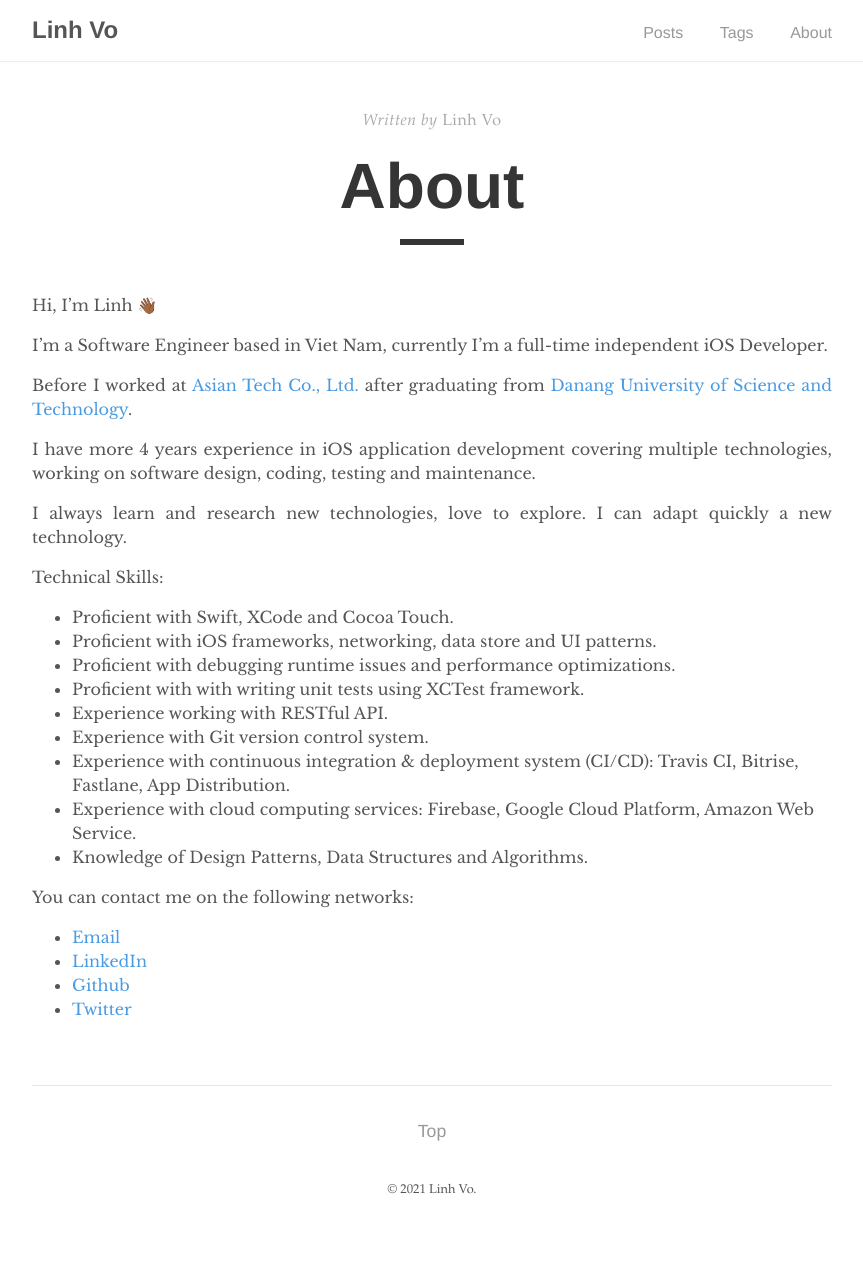
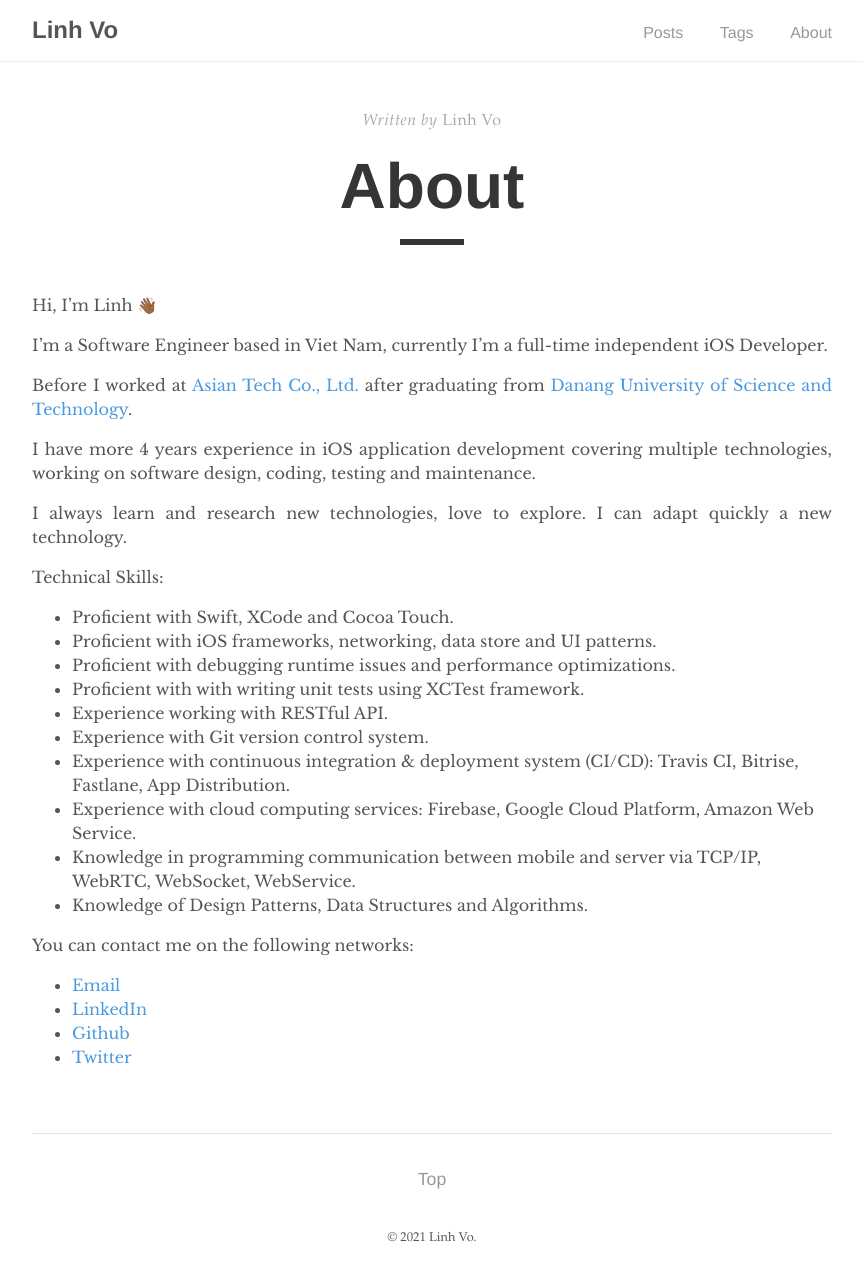
Before and after one commit to dlsolution/dlsolution.github.io, a Jekyll site: the page built from _pages/about.md, in a window 1280 px wide. Shown: the whole page, without its empty margins (208-1071 px from the left). Built offline with Jekyll 4.4.1, drawn with Linux system fonts in a browser that asks for light colours; before the commit the page ends 1233 px from its top, so only the background shows below that.

Commit message:
update page about

```diff
--- a/_pages/about.md
+++ b/_pages/about.md
@@ -25,6 +25,7 @@ Technical Skills:
 - Experience with Git version control system.
 - Experience with continuous integration & deployment system (CI/CD): Travis CI, Bitrise, Fastlane, App Distribution.
 - Experience with cloud computing services: Firebase, Google Cloud Platform, Amazon Web Service.
+- Knowledge in programming communication between mobile and server via TCP/IP, WebRTC, WebSocket, WebService.
 - Knowledge of Design Patterns, Data Structures and Algorithms.
 
 You can contact me on the following networks:
```
